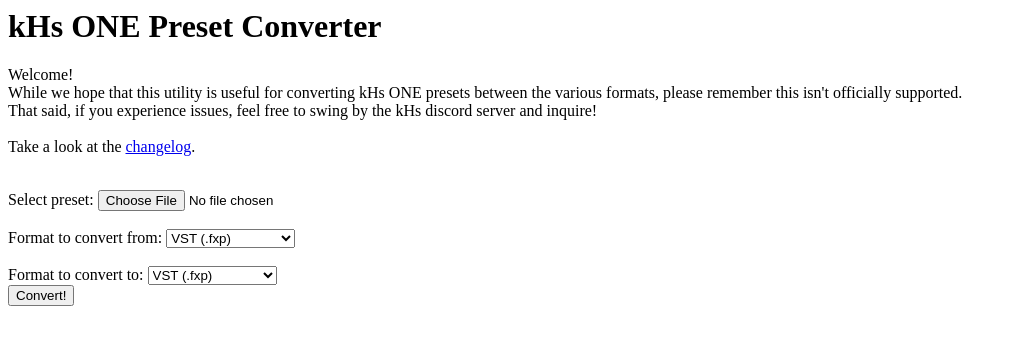
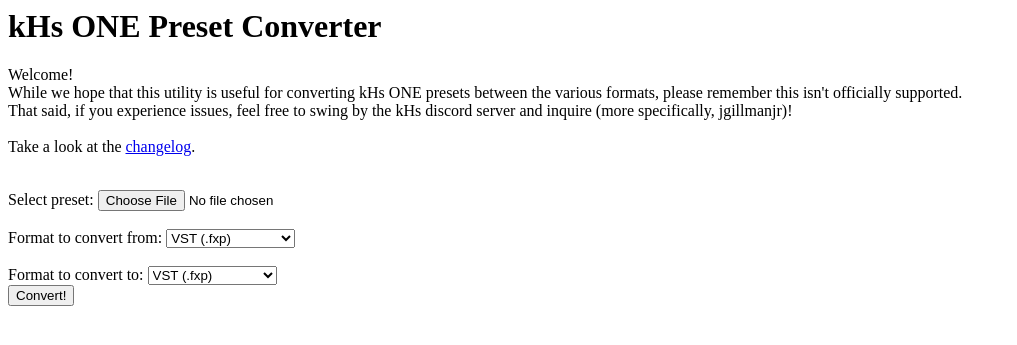
Before and after one commit to jgillmanjr/khs_one_converter, a Flask app: page / in a window 1280 px wide. Shown: the top 345 px of the page, without its empty margins (0-1017 px from the left). Run offline with Flask 2, Linux system fonts and the light colour scheme.

Commit message:
Tell 'em who to pester

```diff
--- a/templates/index.html
+++ b/templates/index.html
@@ -7,7 +7,7 @@
     <p>
         Welcome!<br />
         While we hope that this utility is useful for converting kHs ONE presets between the various formats, please remember this isn't officially supported.<br />
-        That said, if you experience issues, feel free to swing by the kHs discord server and inquire!<br /><br />
+        That said, if you experience issues, feel free to swing by the kHs discord server and inquire (more specifically, jgillmanjr)!<br /><br />
 
         Take a look at the <a href="/static/changelog.md">changelog</a>.<br /><br />
     </p>
```
